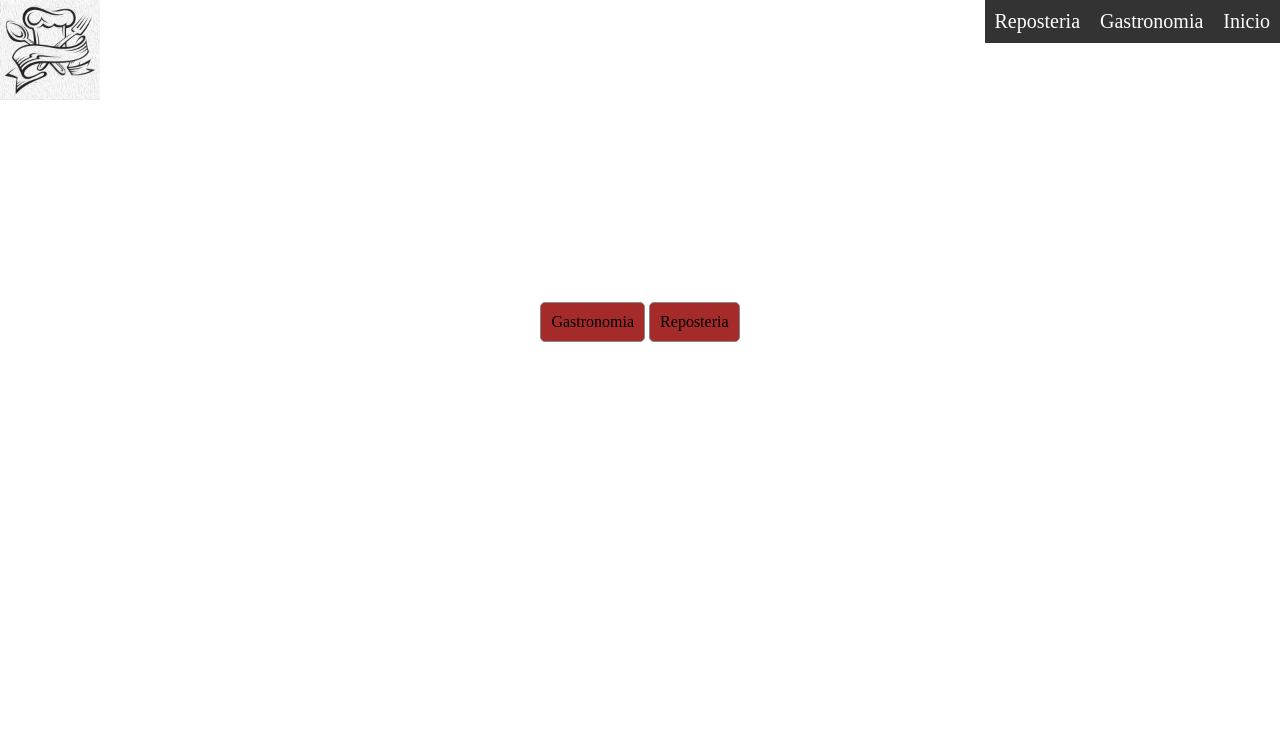
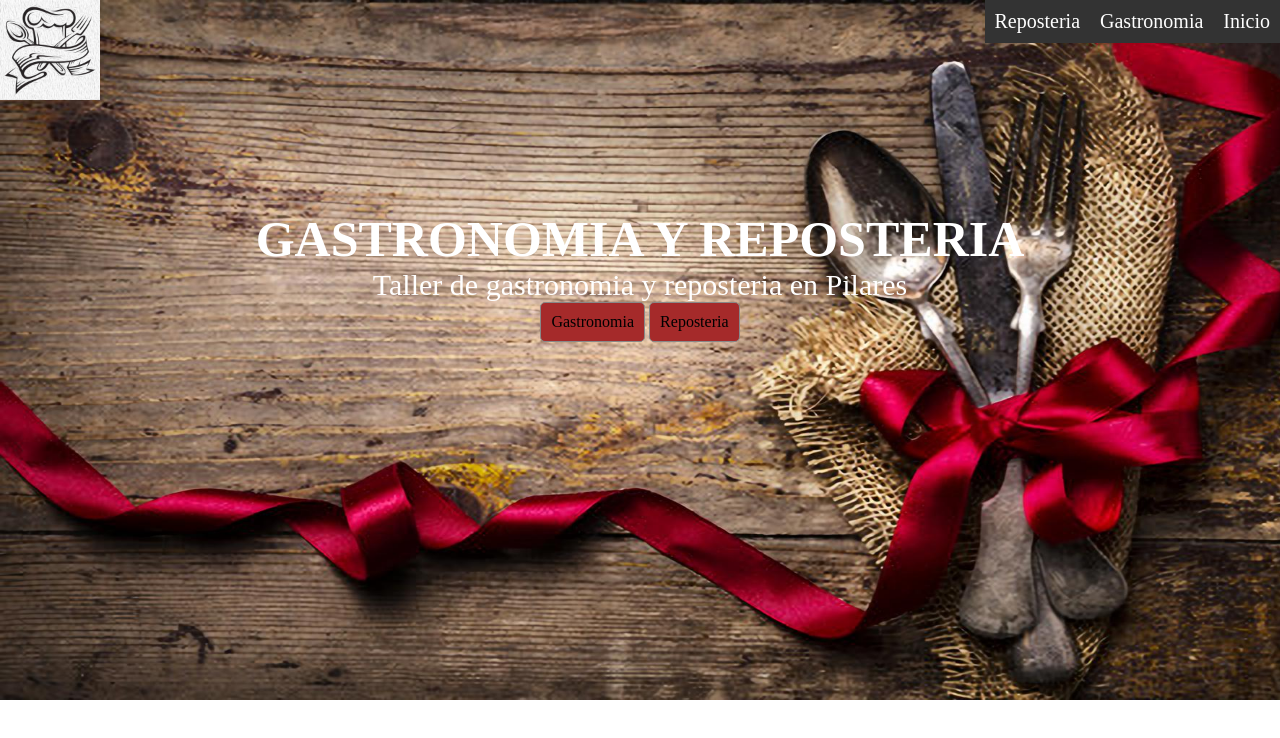
Before and after one commit to Alberto17364/gastronomia_y_reposteria, a plain HTML site: page index.html in a window 1280 px wide. Drawn offline with Linux system fonts and the light colour scheme; files whose address does not match are found by name.

Commit message:
Update style.css

```diff
--- a/style.css
+++ b/style.css
@@ -3,7 +3,7 @@
 	margin: 0px;
 }
 body{
-	background-image: url(img/vintage.jpg);
+	background-image: url(vintage.jpg);
 	background-size: 1300px 700px;
 	background-repeat: no-repeat;
 	background-position: 0 0;
```
